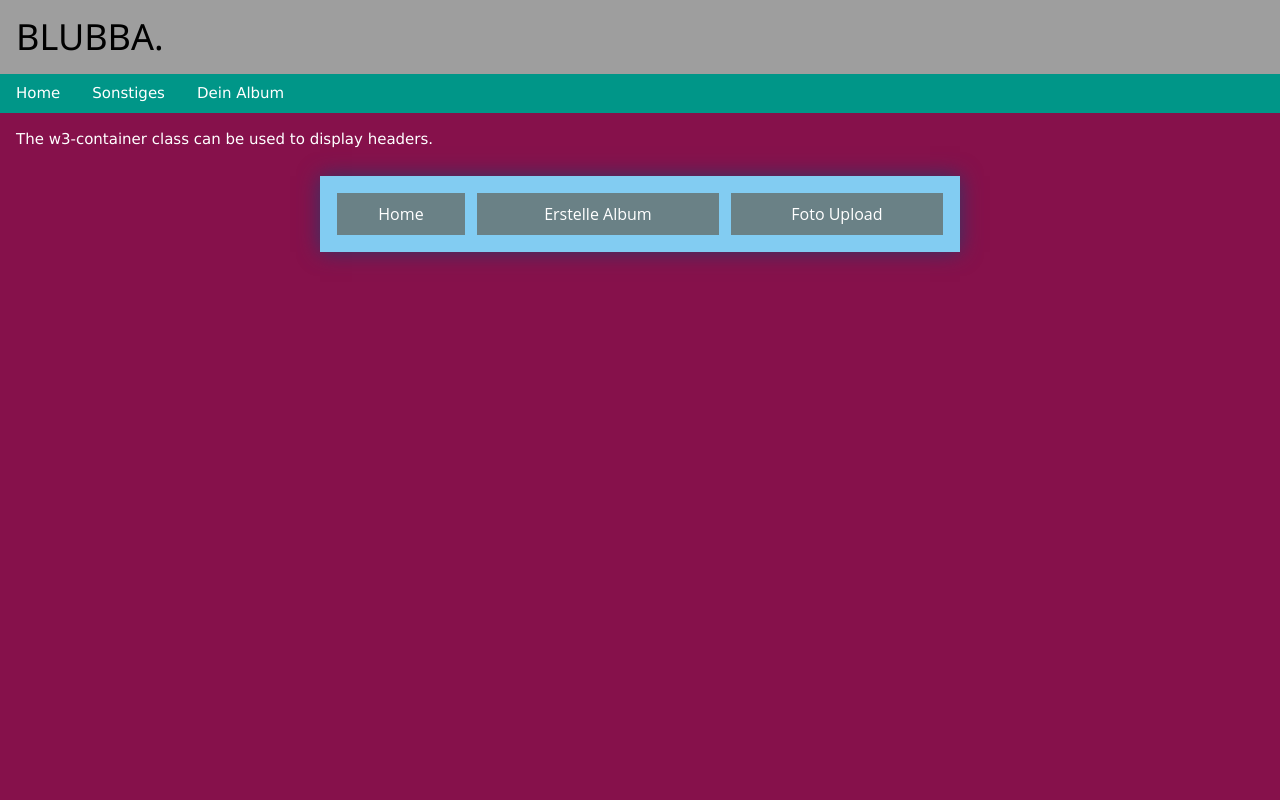
After one commit to Alissax/Blubber-Mediaprojekt, a PHP site: page / in a window 1280 px wide. The commit adds this page. Run offline with PHP 8.4, Linux system fonts and the light colour scheme; a stand-in replaces the project's code that opens the database connection.

```diff
--- a/Fotoalbum/create.php
+++ b/Fotoalbum/create.php
@@ -1,4 +1,5 @@
 <?php
+
 require_once ("connect.php");
 ?>
 
--- /dev/null
+++ b/Fotoalbum/index.php
@@ -0,0 +1,36 @@
+<html>
+<head>
+    <meta charset="UTF-8">
+    <title>Albumsystem - BLUBBA</title>
+    <link rel="stylesheet" href="style.css"/>
+    <link rel="stylesheet" href="https://www.w3schools.com/w3css/4/w3.css">
+</head>
+<body>
+
+<div class="w3-container w3-gray">
+    <h1>BLUBBA.</h1>
+</div>
+<div class="w3-bar w3-teal">
+    <a href="#" class="w3-bar-item w3-button">Home</a>
+    <a href="#" class="w3-bar-item w3-button">Sonstiges</a>
+    <div class="w3-dropdown-hover">
+        <button class="w3-button">Dein Album</button>
+        <div class="w3-dropdown-content w3-bar-block w3-card-4">
+            <a href="#" class="w3-bar-item w3-button">Erstelle Album</a>
+            <a href="#" class="w3-bar-item w3-button">Foto Upload</a>
+            <a href="#" class="w3-bar-item w3-button">Link 3</a>
+        </div>
+    </div>
+</div>
+
+<div class="w3-container">
+    <p>The w3-container class can be used to display headers.</p>
+</div>
+
+
+<div id="body">
+    <?php include "title_bar.php"?>
+
+</div>
+</body>
+</html>
--- a/Fotoalbum/index2.php
+++ b/Fotoalbum/index2.php
@@ -1,3 +1,4 @@
+
 <html>
 <head>
     <meta charset="UTF-8">
```
Also changed, not shown: Fotoalbum/check_session.php (added, +13 -0 lines), Fotoalbum/upload.php (+10 -0 lines).
